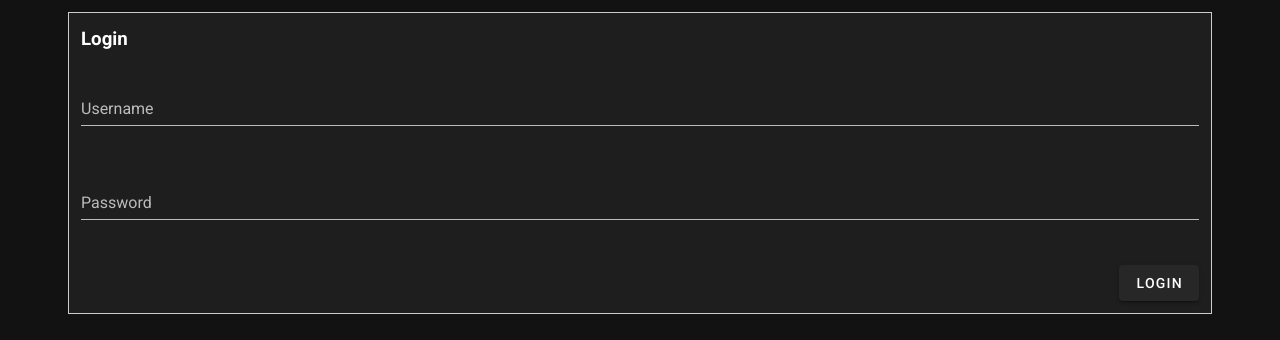
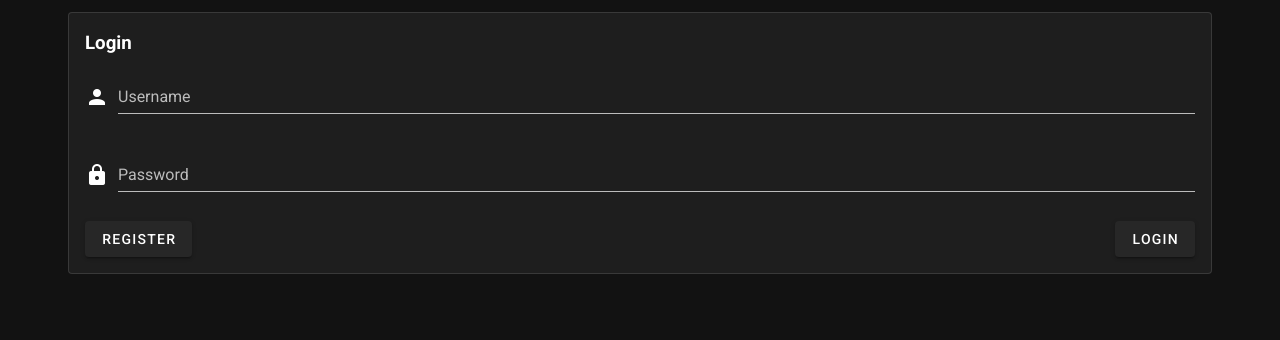
Before and after one commit to brandonmerb/byteguardian, a Vue app: page /login in a window 1280 px wide. Shown: the top 340 px of the page. Built offline with nearby package versions, Linux system fonts and the light colour scheme.

Commit message:
Implemented a possible service pattern

```diff
--- a/package.json
+++ b/package.json
@@ -1,5 +1,5 @@
 {
-  "name": "thevault",
+  "name": "byteguardian",
   "version": "0.1.0",
   "private": true,
   "scripts": {
@@ -8,6 +8,7 @@
     "lint": "vue-cli-service lint"
   },
   "dependencies": {
+    "axios": "^0.26.1",
     "core-js": "^3.6.5",
     "vue": "^2.6.11",
     "vue-router": "^3.2.0",
--- /dev/null
+++ b/src/components/Toast.vue
@@ -0,0 +1,16 @@
+<template>
+  <v-alert :type="toast.type">
+    {{toast.message}}
+  </v-alert>
+</template>
+<script lang="ts">
+import Vue from 'vue'
+export default Vue.extend({
+  props: {
+    toast: {
+      type: Object,
+      required: true
+    }
+  }
+})
+</script>
--- /dev/null
+++ b/src/components/ToastSystem.vue
@@ -0,0 +1,62 @@
+<template>
+  <div class="toast-host">
+    <toast v-for="(toast, index) in toasts" :key="index" :toast="toast"/>
+  </div>
+</template>
+<script lang="ts">
+import Vue from 'vue'
+import Toast from './Toast.vue';
+import ToastTypeEnum from '../models/toastModels';
+
+interface ToastDto {
+  message: string;
+  type?: ToastTypeEnum;
+  timeout?: number;
+}
+
+export default Vue.extend({
+  name: 'ToastSystem',
+  components: {
+    Toast,
+  },
+  data () {
+    return {
+      hasBeenCreated: false,
+      toasts: [] as ToastDto[],
+    }
+  },
+  inject: ['toastService'],
+  created (){
+    if (!this.hasBeenCreated) {
+      this.toastService.addToastListener(this.pushToast);
+      this.hasBeenCreated = true;
+    }
+  },
+  methods: {
+    pushToast (message: string, duration?: number, type?: ToastTypeEnum) {
+      const toastObj: ToastDto = {
+        message: message,
+        type: type
+      }
+
+      const timeout = setTimeout(() => this.removeToast(toastObj), duration)
+      toastObj.timeout = timeout;
+
+      this.toasts.push(toastObj);
+    },
+    removeToast (toast: any) {
+      const id = this.toasts.indexOf(toast, 1);
+      this.toasts.splice(id);
+    }
+  }
+})
+</script>
+<style scoped>
+.toast-host {
+  position: absolute;
+  top: 0px;
+  right: 0px;
+  padding: 20px;
+  min-width: 300px;
+}
+</style>
--- a/src/main.ts
+++ b/src/main.ts
@@ -4,11 +4,22 @@ import router from './router'
 import store from './store'
 import vuetify from './plugins/vuetify'
 
+import BaseHttpService from './services/baseHttpService'
+import ToastService from './services/toastService'
+
 Vue.config.productionTip = false
+
+const toastService: ToastService = new ToastService();
+const httpService: BaseHttpService = new BaseHttpService('https://localhost:8080', toastService);
+
 
 new Vue({
   router,
   store,
   vuetify,
-  render: h => h(App)
+  render: h => h(App),
+  provide: {
+    'httpService': httpService,
+    'toastService': toastService
+  }
 }).$mount('#app')
--- /dev/null
+++ b/src/models/toastModels.ts
@@ -0,0 +1,13 @@
+enum ToastTypeEnum {
+  alert = "error",
+  info = "primary",
+  warning = "warning",
+  progress = "success",
+}
+
+export interface ToastResponse {
+  message: string;
+  type: ToastTypeEnum;
+}
+
+export default ToastTypeEnum;
--- a/src/modules/authentication/components/LoginEmbed.vue
+++ b/src/modules/authentication/components/LoginEmbed.vue
@@ -1,25 +1,30 @@
 <template>
-  <v-sheet>
+  <v-sheet rounded :outlined="border">
     <div :style="{'max-width': maxWidth == null ? 'auto' : `${maxWidth}px`}"
-         :class="{'with-border': border, 'inner-padding': true}">
+         class="inner-padding">
       <v-form>
         <v-row>
           <v-col cols="12">
             <h3>Login</h3>
           </v-col>
         </v-row>
-        <v-row>
+        <v-row dense>
           <v-col cols="12">
-            <v-text-field label="Username" />
+            <v-text-field label="Username" prepend-icon="mdi-account" />
           </v-col>
           <v-col cols="12">
-            <v-text-field label="Password" />
+            <v-text-field label="Password" prepend-icon="mdi-lock"/>
           </v-col>
         </v-row>
-        <v-row>
-          <v-col cols="12">
+        <v-row dense>
+          <v-col cols="6" v-if="showRegister">
+            <v-btn to="/register">
+              Register
+            </v-btn>
+          </v-col>
+          <v-col>
             <div class="d-flex justify-end">
-              <v-btn>
+              <v-btn @click="login">
                 Login
               </v-btn>
             </div>
@@ -44,14 +49,24 @@ export default Vue.extend({
       default: null,
       required: false,
     },
+    showRegister: {
+      type: Boolean,
+      default: false,
+      required: false
+    }
+  },
+  inject: [
+    'httpService'
+  ],
+  methods: {
+    login() {
+      this.httpService.get('login');
+    }
   }
 })
 </script>
 <style scoped>
-.with-border {
-  border: 1px solid #ccc;
-}
 .inner-padding {
-  padding: 12px;
+  padding: 16px;
 }
 </style>
--- a/src/modules/authentication/views/Login.vue
+++ b/src/modules/authentication/views/Login.vue
@@ -2,7 +2,7 @@
   <v-container>
     <v-row>
       <v-col cols="12" class="justify-center">
-        <login-embed />
+        <login-embed show-register/>
       </v-col>
     </v-row>
   </v-container>
--- /dev/null
+++ b/src/services/baseHttpService.ts
@@ -0,0 +1,60 @@
+import BaseService from './baseService';
+import ax, { AxiosInstance, AxiosRequestConfig } from 'axios';
+import ToastService from './toastService';
+import ToastTypeEnum from '../models/toastModels'
+
+export default class BaseHttpService extends BaseService {
+  private axios: AxiosInstance;
+
+  constructor(private baseUrl: string, private toastProvider?: ToastService) {
+    super();
+
+    this.axios = ax.create({
+    });
+
+    this.axios.interceptors.response.use((response) => {
+      // TODO: Intercept toast success message, and filter out data
+      this.wrappedToast("Request successful");
+      return response;
+    }, (reject) => {
+      // We failed. Grab respone code, message, and generate error toast
+
+      // TODO: Why on earth is this necessary to get at the status???
+      const json = JSON.parse(JSON.stringify(reject))
+      const code = json.status;
+      const message = reject.message;
+
+      // Trigger the toast
+      this.wrappedToast(`Error ${code}: ${message}`, ToastTypeEnum.alert);
+
+      // Pass the promise back
+      return Promise.reject(reject);
+    })
+  }
+
+  public get(url: string, axiosOptions?: AxiosRequestConfig) {
+    this.axios.get(url, axiosOptions);
+  }
+
+  public post(url: string, axiosOptions?: AxiosRequestConfig) {
+    this.axios.post(url, axiosOptions);
+  }
+
+  public patch(url: string, axiosOptions?: AxiosRequestConfig) {
+    this.axios.patch(url, axiosOptions);
+  }
+
+  public put(url: string, axiosOptions?: AxiosRequestConfig) {
+    this.axios.put(url, axiosOptions);
+  }
+
+  public delete(url: string, axiosOptions?: AxiosRequestConfig) {
+    this.axios.delete(url, axiosOptions);
+  }
+
+  public wrappedToast(message: string, type: ToastTypeEnum = ToastTypeEnum.info) {
+    if (this.toastProvider != null) {
+      this.toastProvider.addToast(message, 5000, type);
+    }
+  }
+}
--- /dev/null
+++ b/src/services/baseService.ts
@@ -0,0 +1,3 @@
+export default class BaseService {
+
+}
--- /dev/null
+++ b/src/services/toastService.ts
@@ -0,0 +1,20 @@
+import BaseService from './baseService';
+import ToastTypeEnum from '../models/toastModels';
+
+export default class ToastService extends BaseService {
+  protected toastListeners: any[] = [];
+
+  constructor () {
+    super();
+  }
+
+  public addToastListener (listener: any) {
+    this.toastListeners.push(listener);
+  }
+
+  public addToast (message: string, duration = 5000, type: ToastTypeEnum = ToastTypeEnum.info) {
+    this.toastListeners.forEach((listener) => {
+      listener(message, duration, type);
+    })
+  }
+}
--- a/src/views/DefaultLayout.vue
+++ b/src/views/DefaultLayout.vue
@@ -14,6 +14,7 @@
       transition="dialog-bottom-transition">
       <settings />
     </v-dialog>
+    <toast-system />
   </v-app>
 </template>
 <script lang="ts">
@@ -23,6 +24,7 @@ import NavigationBar from '@/components/NavigationBar.vue';
 import SystemBar from '@/components/SystemBar.vue'
 import StatusBar from '@/components/StatusBar.vue'
 import Settings from '@/views/Settings.vue';
+import ToastSystem from '@/components/ToastSystem.vue';
 
 export default Vue.extend({
   components: {
@@ -30,7 +32,8 @@ export default Vue.extend({
     NavigationBar,
     Settings,
     SystemBar,
-    StatusBar
+    StatusBar,
+    ToastSystem
   },
   computed: {
     isSettingsOpen: {
@@ -57,7 +60,4 @@ export default Vue.extend({
 })
 </script>
 <style scoped>
-.host-app .v-main {
-  padding-right: 56px !important;
-}
 </style>
```
Also changed, not shown: 2 other files (tests, documents, lock files or other folders).
